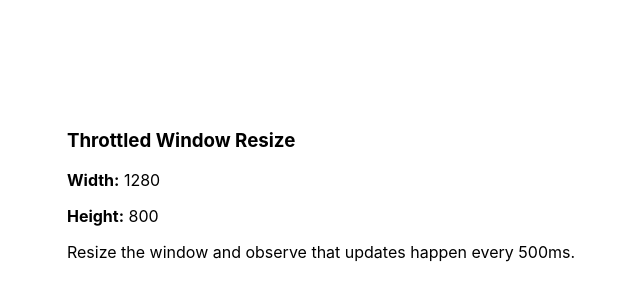
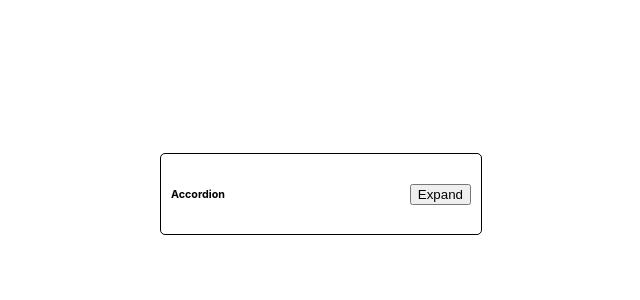
Before and after one commit to AdityaSharma224/Javascript-core, a React (Create React App) app in the folder interview-problems/: page / in a window 1280 px wide. Shown: the part 206-506 px from the top of the page, without its empty margins (319-959 px from the left). Built offline with nearby package versions, Linux system fonts and the light colour scheme; the HTML template or start-up script is replaced by a standard one.

Commit message:
accordion

```diff
--- a/interview-problems/src/App.js
+++ b/interview-problems/src/App.js
@@ -3,12 +3,14 @@ import DebounceCounter from './components/debounce-counter';
 import ThrottleCounter from './components/throttle-counter';
 import DebounceInput from './components/debounce-input';
 import ThrottleResizeExample from './components/throttle-resize';
+import ToDoList from './components/todo-list';
+import Accordion from './components/accordion';
 
 function App() {
 
   return (
     <div style={{ display:'flex',height:'100vh',alignItems:'center',justifyContent:'center' }}>
-     <ThrottleResizeExample/>
+      <Accordion/>
     </div>
   );
 }
--- /dev/null
+++ b/interview-problems/src/components/accordion.jsx
@@ -0,0 +1,48 @@
+import React, { useState } from "react";
+
+function Accordion() {
+  const [isExpanded, setIsExpanded] = useState(false);
+
+  const handleExpand = () => {
+    setIsExpanded(!isExpanded);
+  };
+  return (
+    <div className="Accordion">
+      <div
+        style={{
+          display: "flex",
+          flexDirection: "row",
+          padding: "0px 10px",
+          justifyContent: "space-between",
+          alignItems: "center",
+          height: "80px",
+          width: "300px",
+          border: "1px solid #000",
+          borderRadius: "5px",
+        }}
+      >
+        <h6>{"Accordion"}</h6>
+        <button onClick={handleExpand}>
+          {isExpanded ? "Close" : "Expand"}
+        </button>
+      </div>
+      {isExpanded && (
+        <div
+          style={{
+            display: "flex",
+            flexDirection: "row",
+            padding: "0px 10px",
+            justifyContent: "space-between",
+            alignItems: "center",
+            height: "300px",
+            width: "300px",
+            border: "1px solid #000",
+            borderRadius: "5px",
+          }}
+        ></div>
+      )}
+    </div>
+  );
+}
+
+export default Accordion;
--- /dev/null
+++ b/interview-problems/src/components/todo-list.jsx
@@ -0,0 +1,37 @@
+import React, { useState } from "react";
+
+function ToDoList() {
+  const [tasks, setTasks] = useState([]);
+  const [newTask, setNewTask] = useState("");
+
+  const handleAddTask = () => {
+    if(newTask){
+      setTasks([...tasks,newTask]);
+      setNewTask('');
+    }
+  };
+
+  const handleDelete = (index)=>{
+    setTasks(tasks.filter((_,i)=>i!==index));
+  }
+
+  return (
+    <div className="ToDoList">
+      <div>
+        <input type="text" value={newTask} onChange={(e)=>setNewTask(e.target.value)}/>
+        <button onClick={handleAddTask}>{"Add task"}</button>
+      </div>
+      <div>
+        <ul>
+          {tasks.map((task,index)=>(
+            <li key={index}>
+              {task} <button onClick={()=>handleDelete(index)}>{'Delete'}</button>
+            </li>
+          ))}
+        </ul>
+      </div>
+    </div>
+  );
+}
+
+export default ToDoList;
```
